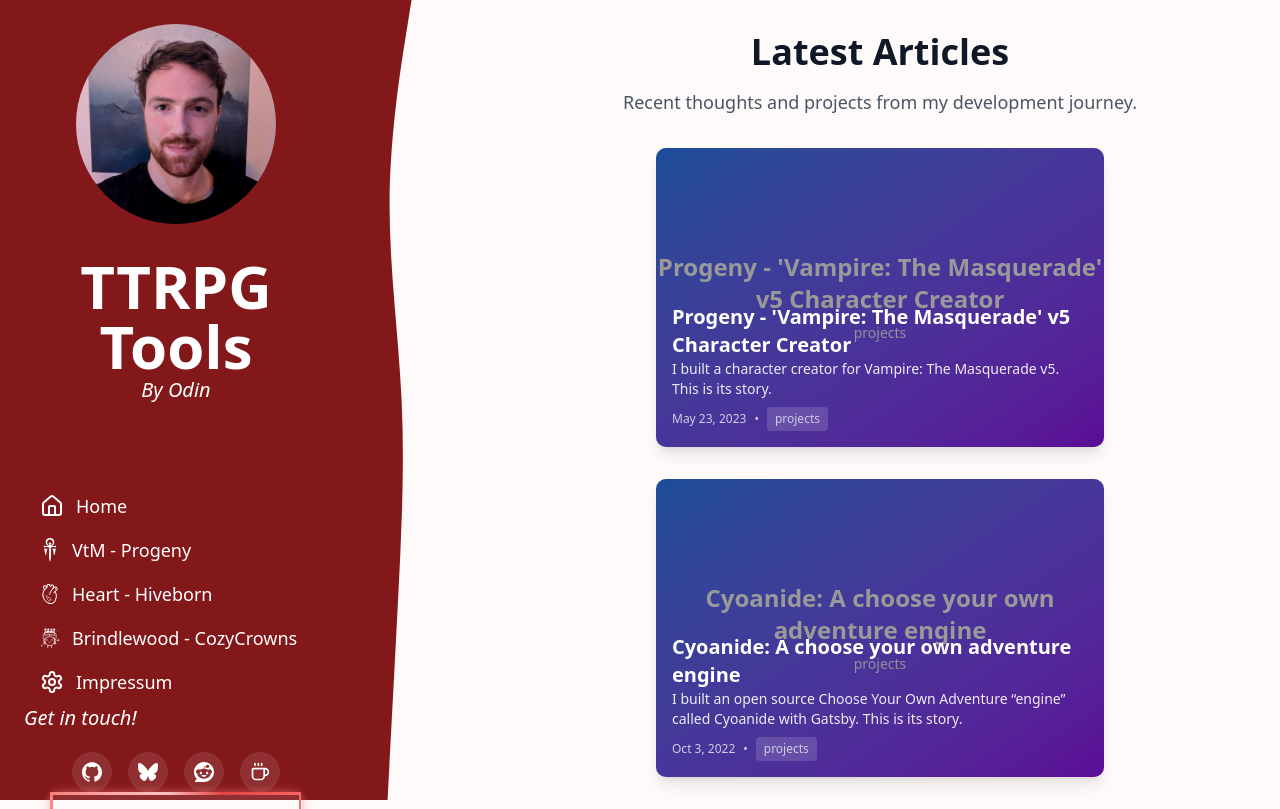
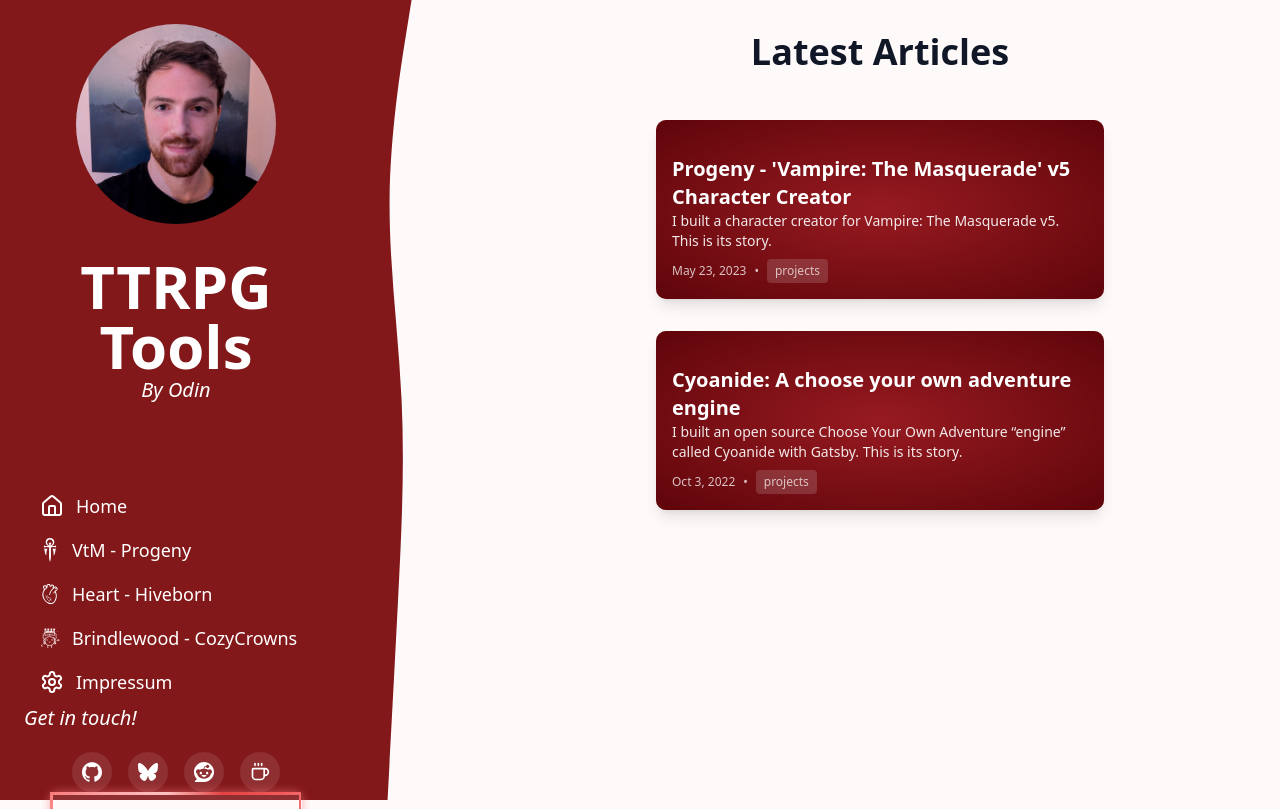
Before and after one commit to Odin94/odin-dev-blog, a Next.js app: page / in a window 1280 px wide. Built offline with nearby package versions, Linux system fonts and the light colour scheme.

Commit message:
Make article links more red

```diff
--- a/src/app/impressum/page.tsx
+++ b/src/app/impressum/page.tsx
@@ -22,7 +22,7 @@
                 Verantwortlicher für den Inhalt ist gemäß § 55 Abs. 2
                 Rundfunkstaatsvertrag (RStV):
             </p>
-            <p>
+            <div>
                 Odin Kammerloher
                 <br />
                 <h3 className="my-2 text-lg font-bold">
@@ -46,7 +46,7 @@
                 Kenntniserlangung einer konkreten Rechtsverletzung möglich. Bei
                 Bekanntwerden von den o.g. Rechtsverletzungen werden wir diese
                 Inhalte unverzüglich entfernen.
-            </p>
+            </div>
 
             <h4 className="my-2 font-bold">
                 Haftungsbeschränkung für externe Links
--- a/src/app/page.tsx
+++ b/src/app/page.tsx
@@ -74,9 +74,6 @@
                 <h1 className="mb-4 text-4xl font-bold text-gray-900">
                     Latest Articles
                 </h1>
-                <p className="text-lg text-gray-600">
-                    Recent thoughts and projects from my development journey.
-                </p>
             </div>
 
             {articles.map((article) => (
@@ -85,28 +82,12 @@
                     href={`/articles/${article.slug}`}
                     className="group w-full max-w-md"
                 >
-                    <div className="relative aspect-[3/2] w-full overflow-hidden rounded-lg bg-gray-200 shadow-lg transition-transform duration-300 group-hover:scale-105">
-                        {article.socialImage &&
-                        article.socialImage !== "no.jpg" ? (
-                            <img
-                                src={article.socialImage}
-                                alt={article.title}
-                                className="h-full w-full object-cover"
-                            />
-                        ) : (
-                            <div className="flex h-full w-full items-center justify-center bg-gradient-to-br from-blue-500 to-purple-600">
-                                <div className="text-center text-white">
-                                    <h3 className="text-2xl font-bold">
-                                        {article.title}
-                                    </h3>
-                                    <p className="mt-2 text-sm opacity-90">
-                                        {article.category}
-                                    </p>
-                                </div>
-                            </div>
-                        )}
+                    <div className="relative aspect-[5/2] w-full overflow-hidden rounded-lg bg-gray-200 shadow-lg transition-transform duration-300 group-hover:scale-105">
+                        <div className="flex h-full w-full items-center justify-center bg-radial from-red-500 to-red-800">
+                            <div className="text-center text-white"></div>
+                        </div>
                         <div className="absolute inset-0 flex flex-col justify-end bg-black/40 p-4 text-white">
-                            <h2 className="text-xl font-bold transition-colors group-hover:text-blue-200">
+                            <h2 className="text-xl font-bold transition-colors group-hover:text-red-200">
                                 {article.title}
                             </h2>
                             <p className="text-sm opacity-90">
```
